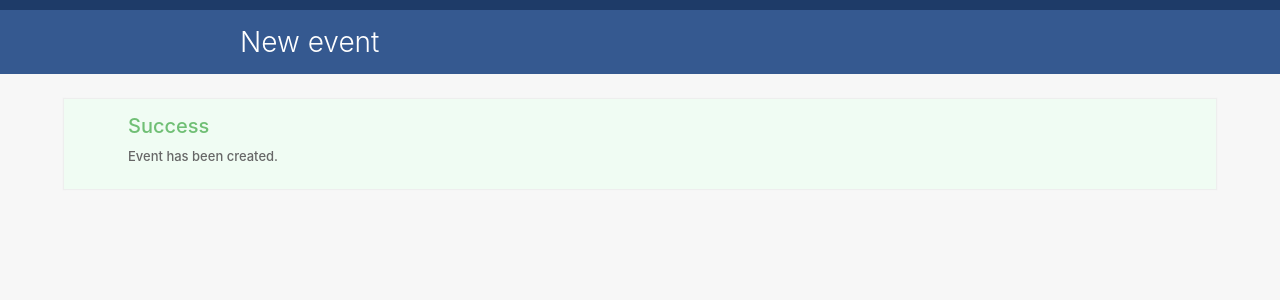
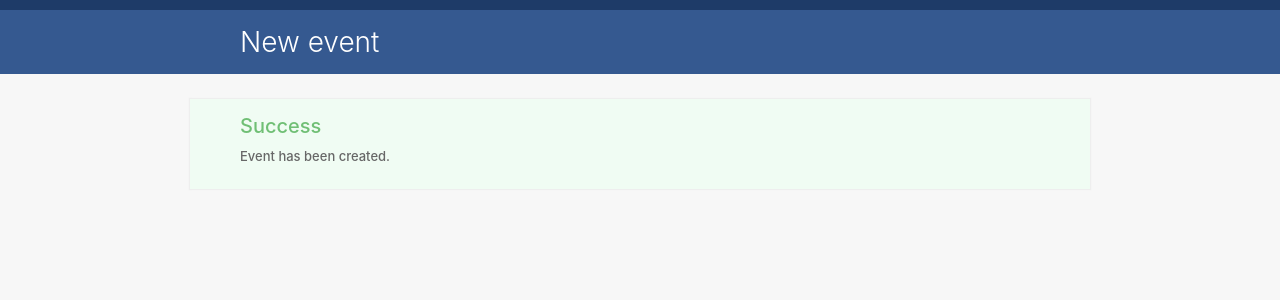
Before and after one commit to sylvestertarnowski/hotree-task, a React (Create React App) app: page / in a window 1280 px wide. Both pictures are taken after typing "Sample", "Sample", "5", "name@example.com", "2020-01-15", "10:30" into the empty fields and a click on the button "PUBLISH EVENT". Shown: the top 300 px of the page. Built offline with nearby package versions, Linux system fonts and the light colour scheme.

Commit message:
Fix success screen width

```diff
--- a/src/components/Success.tsx
+++ b/src/components/Success.tsx
@@ -3,9 +3,13 @@ import '../css/Success.css';
 
 const Success: React.FC = () => {
     return (
-        <div className="success">
-            <div className="success-title">Success</div>
-            <div className="success-message">Event has been created.</div>
+        <div className="success-wrapper">
+            <div className="main-width-wrapper">
+                <div className="success">
+                    <div className="success-title">Success</div>
+                    <div className="success-message">Event has been created.</div>
+                </div>
+            </div>
         </div>
     )
 }
--- a/src/css/Success.css
+++ b/src/css/Success.css
@@ -1,3 +1,8 @@
+.success-wrapper {
+    display: flex;
+    justify-content: center;
+}
+
 .success {
     margin-left: 5%;
     margin-right: 5%;
```
